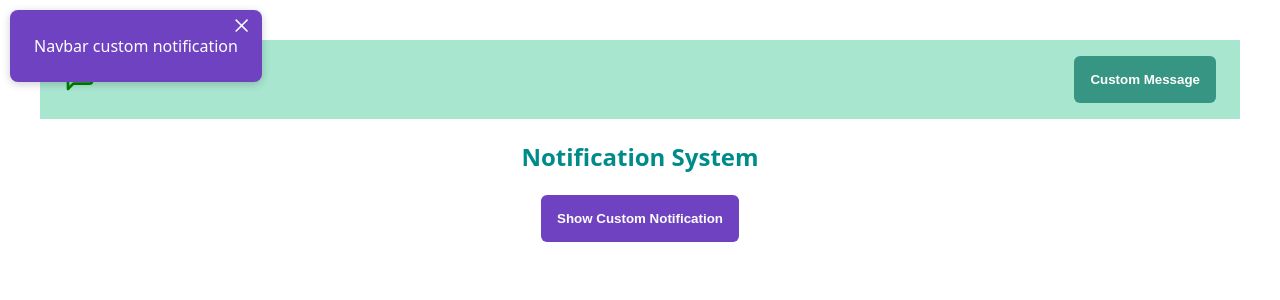
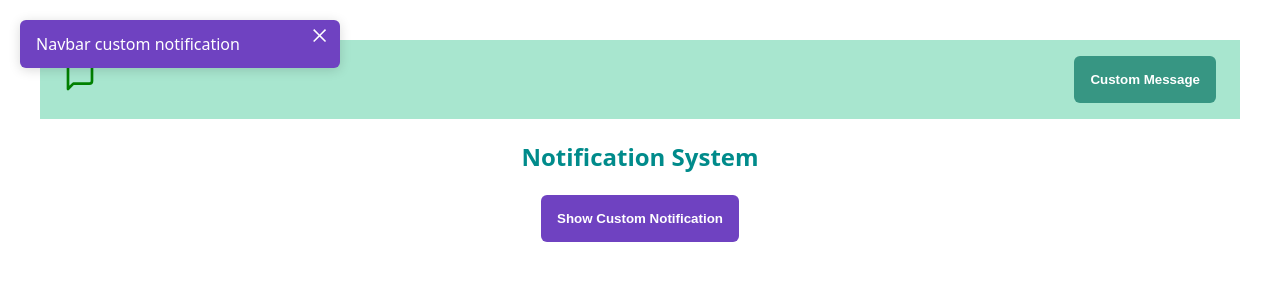
Before and after one commit to MiguelAngelGonzalesMelgar/digital-academy-react-context-assigment, a React (Vite) app: page / in a window 1280 px wide. Both pictures are taken after a click on the button "Custom Message". Shown: the top 300 px of the page. Built offline with nearby package versions, Linux system fonts and the light colour scheme.

Commit message:
refactor: remove notifications and create notificationList to handle multiple notifications.

```diff
--- a/src/App.tsx
+++ b/src/App.tsx
@@ -1,6 +1,5 @@
 import './App.css'
 import Navbar from './components/navbar/Navbar';
-import Notification from './components/notification/Notification'
 import TriggerButton from './components/triggerButton/TriggerButton';
 import { NotificationsProvider } from './context/NotificationsProvider'
 
@@ -8,7 +7,6 @@ function App() {
 
   return (
     <NotificationsProvider>
-      <Notification />
       <Navbar/>
       <main>
         <h2>Notification System</h2>
--- a/src/components/notification/Notification.tsx
+++ b/src/components/notification/Notification.tsx
@@ -25,7 +25,7 @@ const Notification = () => {
           animate={{ opacity: 1, y: 0 }}
           exit={{ opacity: 0, y: -5 }}
           transition={{ duration: 0.3 }}
-          key={message} // helps AnimatePresence detect change
+          key={message}
         >
           <button
             className={styles.closeButton}
--- /dev/null
+++ b/src/components/notification/NotificationList.tsx
@@ -0,0 +1,42 @@
+import { motion, AnimatePresence } from "framer-motion";
+import { AiOutlineClose } from "react-icons/ai";
+import styles from "./notification.module.css";
+import { type Notification } from "../../context/NotificationsContext";
+
+interface NotificationsListProps {
+  notifications: Notification[];
+  onClear: (message: string) => void;
+}
+
+const NotificationsList = ({ notifications, onClear }: NotificationsListProps) => {
+  return (
+    <div className={styles.notificationContainer}>
+      <AnimatePresence>
+        {[...notifications].map(({ message, type }, index) => {
+          const className = `${styles.notification} ${styles[type.toLowerCase()]}`;
+          return (
+            <motion.div
+              key={message + index}
+              className={className}
+              initial={{ opacity: 0, y: -10 }}
+              animate={{ opacity: 1, y: 0 }}
+              exit={{ opacity: 0, y: -10 }}
+              transition={{ duration: 0.3 }}
+            >
+              <p className={styles.notificationMessage}>{message}</p>
+              <button
+                className={styles.closeButton}
+                onClick={() => onClear(message)}
+                aria-label="Close notification"
+              >
+                <AiOutlineClose />
+              </button>
+            </motion.div>
+          );
+        })}
+      </AnimatePresence>
+    </div>
+  );
+};
+
+export default NotificationsList;
--- a/src/components/notification/notification.module.css
+++ b/src/components/notification/notification.module.css
@@ -1,4 +1,4 @@
-
+/*
 .notification {
   position: fixed;
   top: 10px;
@@ -11,7 +11,7 @@
   z-index: 1000;
   transition: opacity 0.3s ease;
 }
-
+*/
 .notificationMessage {
   margin: 0;
 }
@@ -39,5 +39,30 @@
   right: 5px;
   font-size: 1.2rem;
   margin-bottom: 15px;
-  color: inherit;
+  color: white;
 }
+
+.notificationContainer {
+  position: fixed;
+  top: 20px;
+  left: 20px;
+  display: flex;
+  flex-direction: column;
+  gap: 10px;
+  width: 320px;
+  z-index: 9999;
+  pointer-events: none;
+}
+
+.notification {
+  pointer-events: auto;
+  background-color: #fff;
+  padding: 12px 16px;
+  border-radius: 6px;
+  box-shadow: 0 2px 12px rgba(0,0,0,0.15);
+  display: flex;
+  align-items: center;
+  justify-content: space-between;
+  user-select: none;
+  color: white;
+}
--- a/src/context/NotificationsProvider.tsx
+++ b/src/context/NotificationsProvider.tsx
@@ -1,51 +1,37 @@
-import { useCallback, useEffect, useState, type ReactNode } from "react";
+import { useState, type ReactNode } from "react";
 import { NotificationsContext, type Notification, type NotificationType } from "./NotificationsContext";
+import NotificationsList from "../components/notification/notificationList";
 
 interface NotificationsProviderProps {
   children: ReactNode;
 }
 
-export const NotificationsProvider = ({children}: NotificationsProviderProps) => {
-  const [notificationQueue, setNotificationQueue] = useState<Notification[]>([]);
-  const [currentNotification, setCurrentNotification] = useState<Notification | null>(null);
-
-  const processQueue = useCallback(() => {
-    if (!currentNotification && notificationQueue.length > 0) {
-      const [nextNotification, ...rest] = notificationQueue;
-      setCurrentNotification(nextNotification);
-      setNotificationQueue(rest);
-    }
-  }, [currentNotification, notificationQueue])
+export const NotificationsProvider = ({ children }: NotificationsProviderProps) => {
+  const [notifications, setNotifications] = useState<Notification[]>([]);
 
   const showNotification = (message: string, type: NotificationType) => {
-    setNotificationQueue(prevQueue => [...prevQueue, {message, type}]);
+    const newNotification = { message, type };
+    setNotifications(prev => [...prev, newNotification]);
+
+    setTimeout(() => {
+      setNotifications(prev => prev.filter(n => n !== newNotification));
+    }, 3000);
   };
 
-  const clearNotification = () => {
-    setCurrentNotification(null);
+  const clearNotification = (message: string) => {
+    setNotifications(prev => prev.filter(n => n.message !== message));
   };
-
-  useEffect(() => {
-    processQueue();
-  }, [notificationQueue, currentNotification, processQueue]);
-
-  useEffect(() => {
-    if (!currentNotification) {
-      return;
-    }
-
-    const timer = setTimeout(() => {
-      clearNotification();
-    }, 3000);
-
-    return () => clearTimeout(timer);
-  }, [currentNotification]);
 
   return (
     <NotificationsContext.Provider
-    value={{notification:currentNotification, showNotification, clearNotification}}
+      value={{
+        notification: null,
+        showNotification,
+        clearNotification: () => {},
+      }}
     >
       {children}
+      <NotificationsList notifications={notifications} onClear={clearNotification} />
     </NotificationsContext.Provider>
-  )
-}
+  );
+};
```
